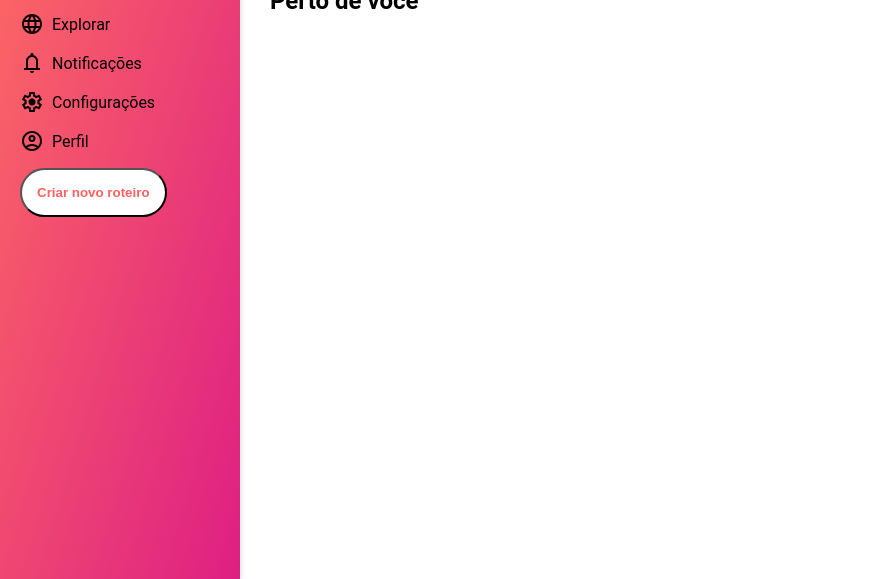
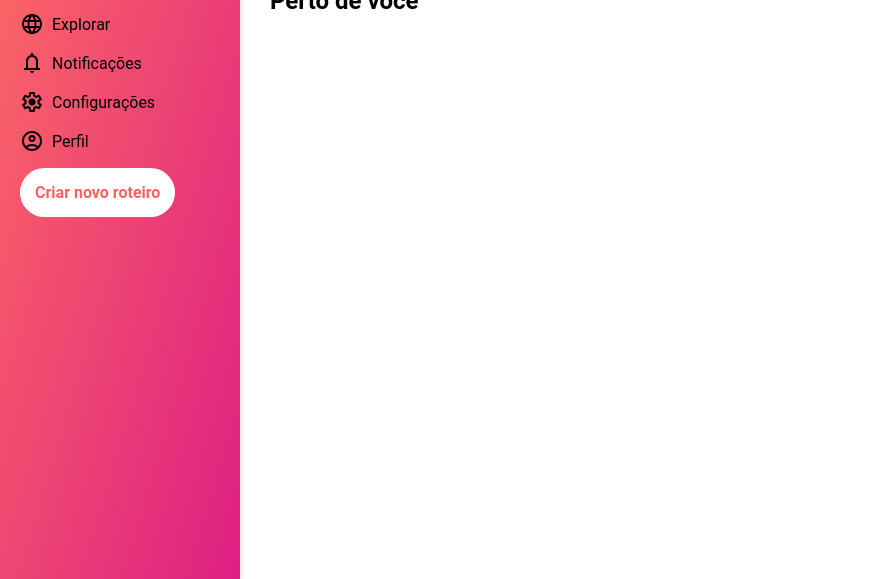
Before and after one commit to Daniiell99e/Projeto_integrador, a plain HTML site: page src/pages/index.html in a window 1280 px wide. Shown: the part 221-800 px from the top of the page, without its empty margins (0-890 px from the left). Drawn offline with nearby package versions, Linux system fonts and the light colour scheme.

Commit message:
Correção botão criar roteiro

```diff
--- a/src/pages/index.html
+++ b/src/pages/index.html
@@ -29,7 +29,7 @@
                         <li><a href="#"><i class="material-symbols-outlined">account_circle</i> <span>Perfil</span></a></li>
                     </ul>
                 </nav>
-                <button class="create-itinerary-btn">Criar novo roteiro</button>
+                <a href="Criar novo roteiro.html" class="create-itinerary-btn">Criar novo roteiro</a>
             </div>
         </aside>
 
```
